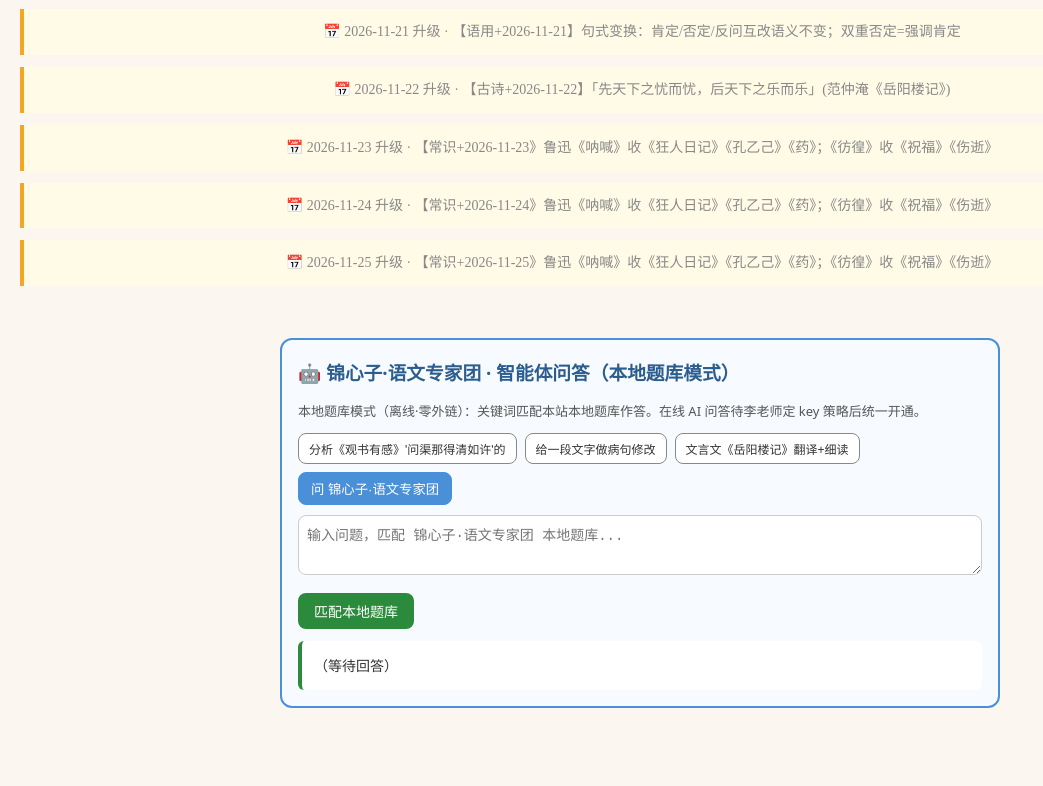
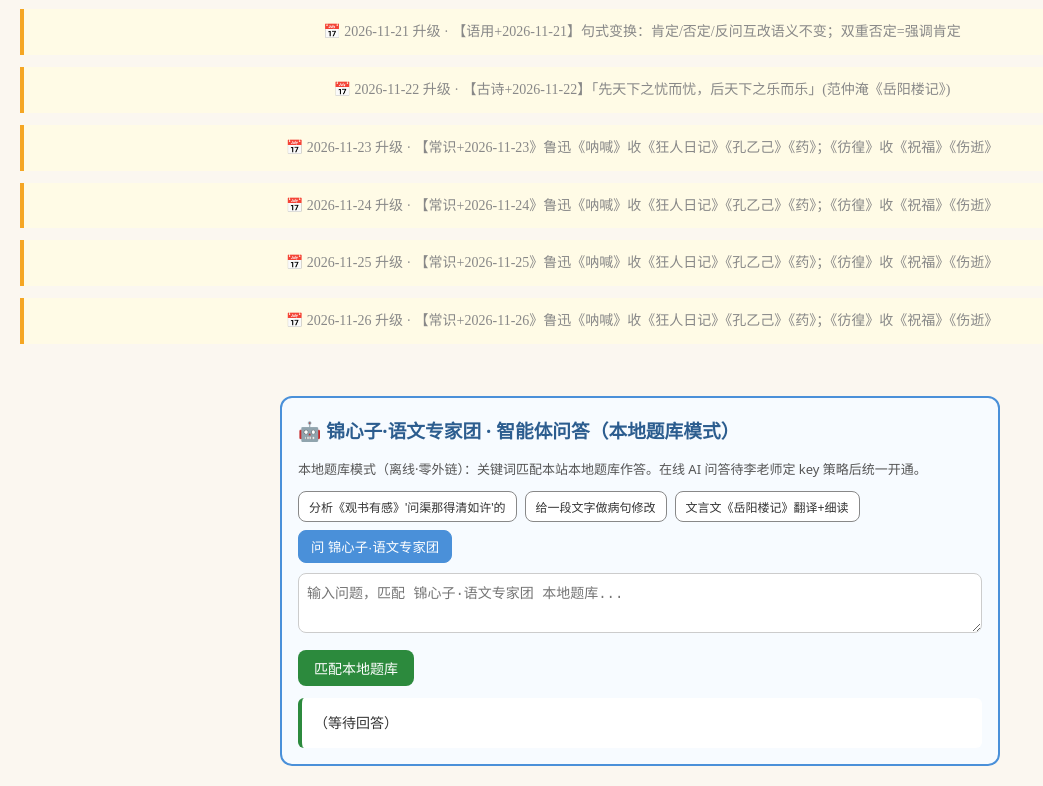
Before and after one commit to dapengzhanchi141345/li-yanming-chinese, a plain HTML site: page index.html in a window 1280 px wide. Shown: the part 2793-3579 px from the top of the page, without its empty margins (0-1043 px from the left). Before the commit the page ends 3521 px from the top, so only its background shows below. Drawn offline with Linux system fonts and the light colour scheme.

Commit message:
chinese 12独立站升级 2026-11-26

```diff
--- a/index.html
+++ b/index.html
@@ -164,6 +164,8 @@ footer{text-align:center;padding:20px;color:#888;font-size:13px;margin-top:30px;
 <div style="background:#fffbe6;border-left:4px solid #f5a623;padding:10px;margin:12px 0;font-size:14px">📅 2026-11-24 升级 · 【常识+2026-11-24》鲁迅《呐喊》收《狂人日记》《孔乙己》《药》；《彷徨》收《祝福》《伤逝》</div>
 
 <div style="background:#fffbe6;border-left:4px solid #f5a623;padding:10px;margin:12px 0;font-size:14px">📅 2026-11-25 升级 · 【常识+2026-11-25》鲁迅《呐喊》收《狂人日记》《孔乙己》《药》；《彷徨》收《祝福》《伤逝》</div>
+
+<div style="background:#fffbe6;border-left:4px solid #f5a623;padding:10px;margin:12px 0;font-size:14px">📅 2026-11-26 升级 · 【常识+2026-11-26》鲁迅《呐喊》收《狂人日记》《孔乙己》《药》；《彷徨》收《祝福》《伤逝》</div>
 </footer>
 
 <script>
```
